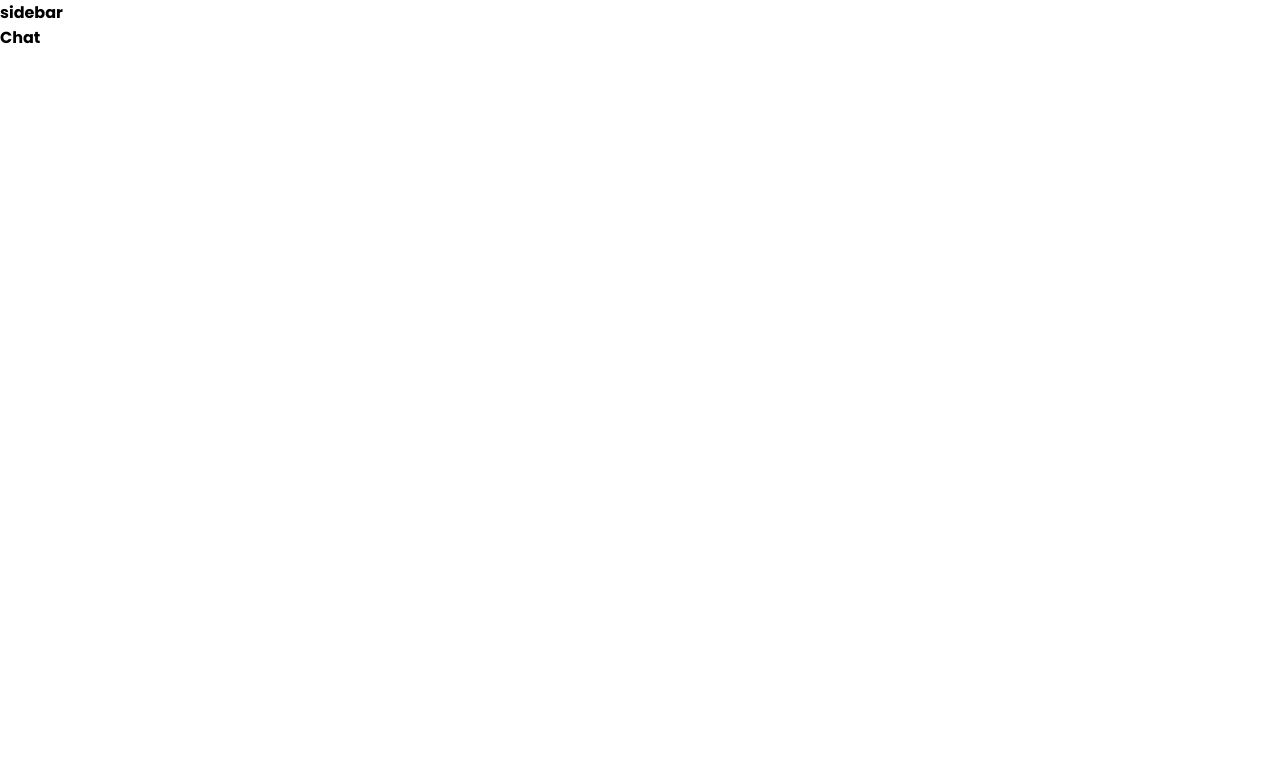
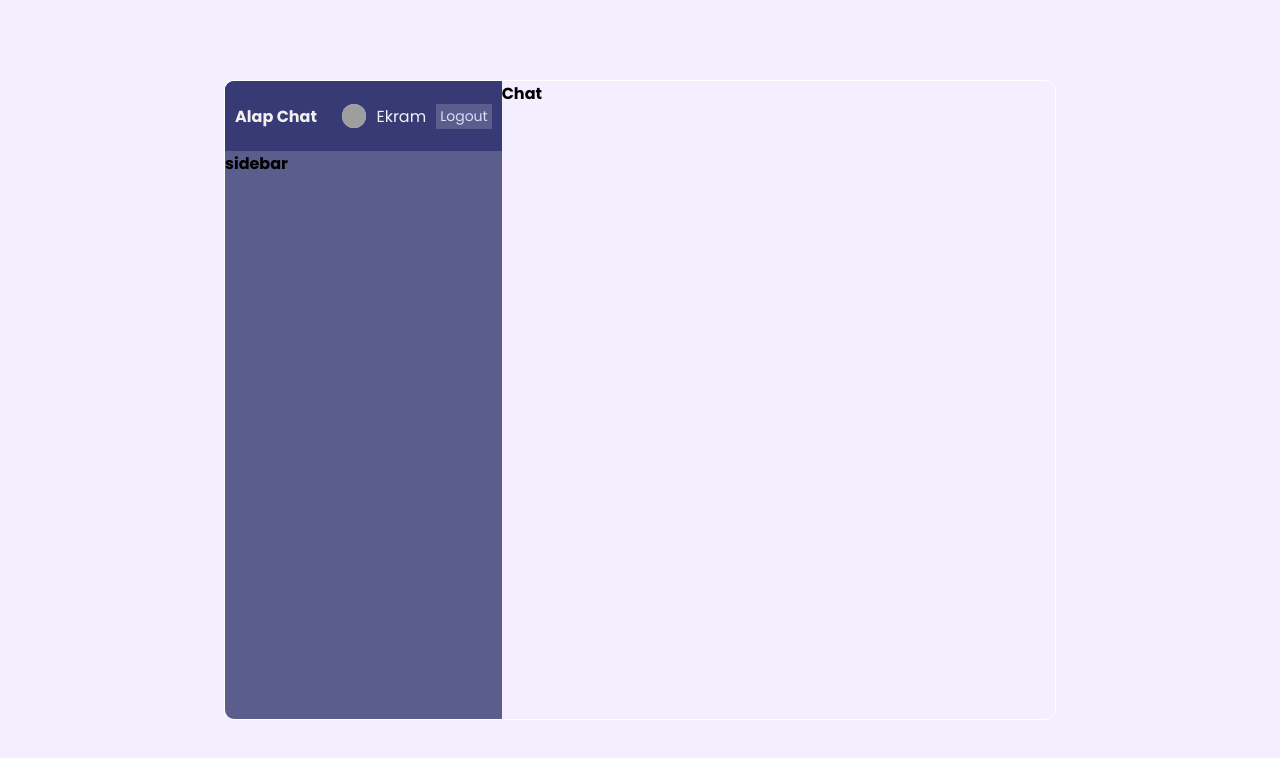
Before and after one commit to EkramH/alap-chat-app, a React (Create React App) app: page / in a window 1280 px wide. Shown: the top 758 px of the page. Built offline with nearby package versions, Linux system fonts and the light colour scheme; grey boxes are pictures that could not be loaded.

Commit message:
sidebar and nvbar design

```diff
--- a/src/components/Chat.js
+++ b/src/components/Chat.js
@@ -1,8 +1,9 @@
 import React from "react";
+import "./components.css";
 
 const Chat = () => {
   return (
-    <div>
+    <div className="chat">
       <h4>Chat</h4>
     </div>
   );
--- a/src/components/Navbar.js
+++ b/src/components/Navbar.js
@@ -2,8 +2,17 @@ import React from "react";
 
 const Navbar = () => {
   return (
-    <div>
-      <h4>Navbar</h4>
+    <div className="navbar">
+      <span className="navbar__logo">Alap Chat</span>
+      <div className="navbar__user">
+        <img
+          className="navbar__img"
+          src="https://images.unsplash.com/photo-1633332755192-727a05c4013d?ixlib=rb-1.2.1&ixid=MnwxMjA3fDB8MHxzZWFyY2h8MXx8dXNlcnxlbnwwfHwwfHw%3D&w=1000&q=80"
+          alt=""
+        />
+        <span className="nabvar__user">Ekram</span>
+        <button className="navbar__btn">Logout</button>
+      </div>
     </div>
   );
 };
--- a/src/components/Sidebar.js
+++ b/src/components/Sidebar.js
@@ -1,8 +1,11 @@
 import React from "react";
+import "./components.css";
+import Navbar from "./Navbar";
 
 const Sidebar = () => {
   return (
-    <div>
+    <div className="sidebar">
+      <Navbar />
       <h4>sidebar</h4>
     </div>
   );
--- /dev/null
+++ b/src/components/components.css
@@ -0,0 +1,45 @@
+.sidebar {
+    flex: 1;
+    background-color: #5b5d8d;
+}
+
+.chat {
+    flex: 2;
+}
+
+/* =============== Navbar =============== */
+.navbar {
+    display: flex;
+    align-items: center;
+    background-color: #373a75;
+    height: 70px;
+    padding: 10px;
+    justify-content: space-between;
+    color: #f1f1f1;
+}
+
+.navbar__logo {
+    font-weight: bold;
+}
+
+.navbar__user {
+    display: flex;
+    gap: 10px;
+}
+
+.navbar__img {
+    background-color: #ddddf7;
+    height: 24px;
+    width: 24px;
+    border-radius: 50%;
+    object-fit: cover;
+}
+
+.navbar__btn {
+    background-color: #5b5d8d;
+    color: #ddddf7;
+    font-size: 14px;
+    padding: 0 4px;
+    border: none;
+    cursor: pointer;
+}
--- a/src/pages/Home.js
+++ b/src/pages/Home.js
@@ -1,4 +1,5 @@
 import React from "react";
+import "./pages.css";
 import Sidebar from "../components/Sidebar";
 import Chat from "../components/Chat";
 
--- a/src/pages/pages.css
+++ b/src/pages/pages.css
@@ -71,3 +71,21 @@
     font-size: 14px;
     margin-top: 10px;
 }
+
+/* =============== Home Page =============== */
+.home {
+    background-color: #F4EEFF;
+    height: 100vh;
+    display: flex;
+    align-items: center;
+    justify-content: center;
+}
+
+.container {
+    border: 1px solid #fff;
+    border-radius: 10px;
+    width: 65%;
+    height: 80%;
+    display: flex;
+    overflow: hidden;
+}
```
